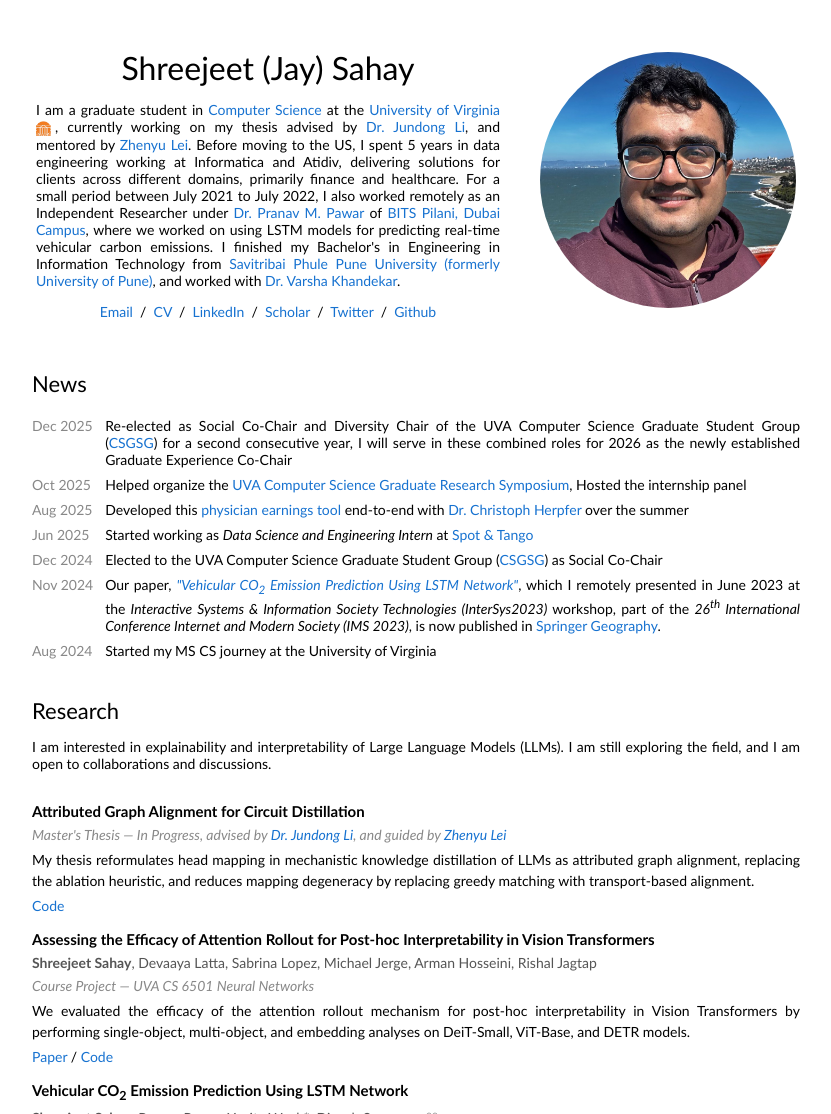
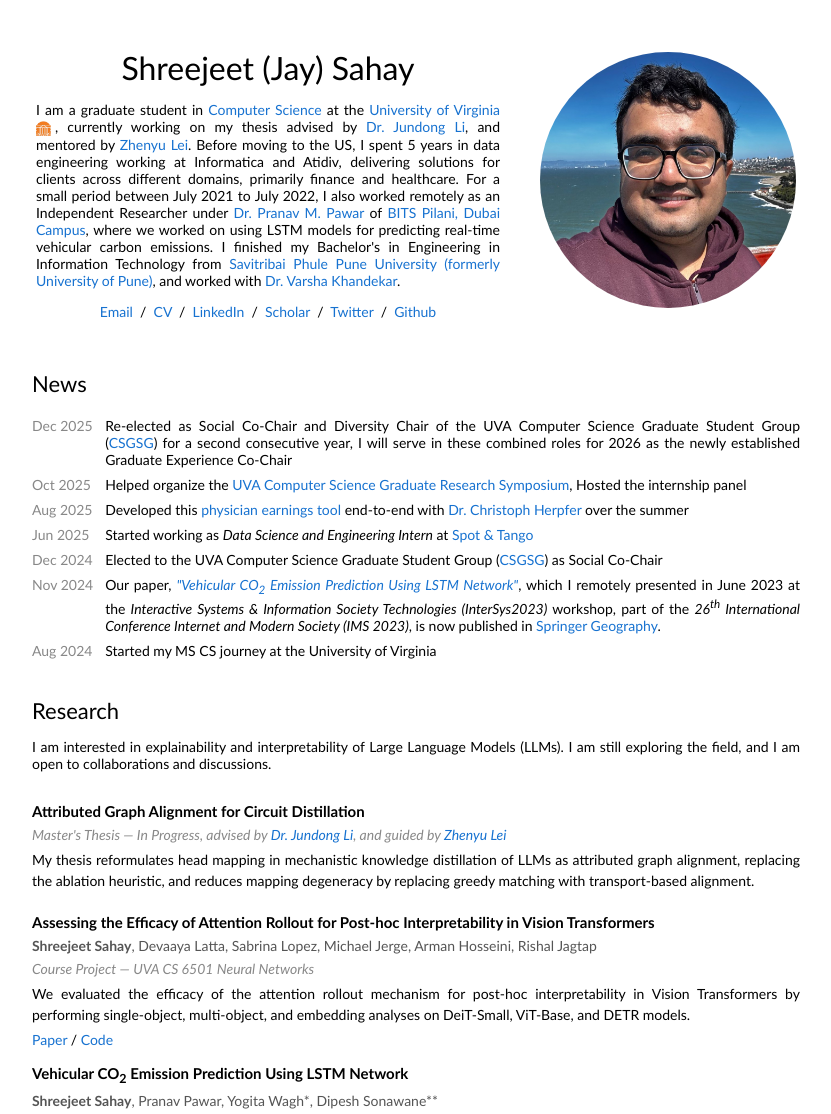
Before and after one commit to shreejeetsahay/shreejeetsahay.github.io, a plain HTML site: page index.html in a window 1280 px wide. Shown: the top 1114 px of the page, without its empty margins (224-1055 px from the left). Drawn offline with Linux system fonts and the light colour scheme.

Commit message:
removed code for thesis currently

```diff
--- a/index.html
+++ b/index.html
@@ -107,7 +107,7 @@
         <span class="papertitle">Attributed Graph Alignment for Circuit Distillation</span>
         <div class="pub-status"><em>Master's Thesis &mdash; In Progress, advised by <a href="https://jundongli.github.io/">Dr. Jundong Li</a>, and guided by <a href="https://lzyfischer.github.io/">Zhenyu Lei</a></em></div>
         <p class="pub-desc">My thesis reformulates head mapping in mechanistic knowledge distillation of LLMs as attributed graph alignment, replacing the ablation heuristic, and reduces mapping degeneracy by replacing greedy matching with transport-based alignment.</p>
-        <div class="pub-links"><a href="https://github.com/shreejeetsahay/circuit-distillation-attributed-network">Code</a></div>
+        </a></div>
       </td>
     </tr>
     <tr>
```
